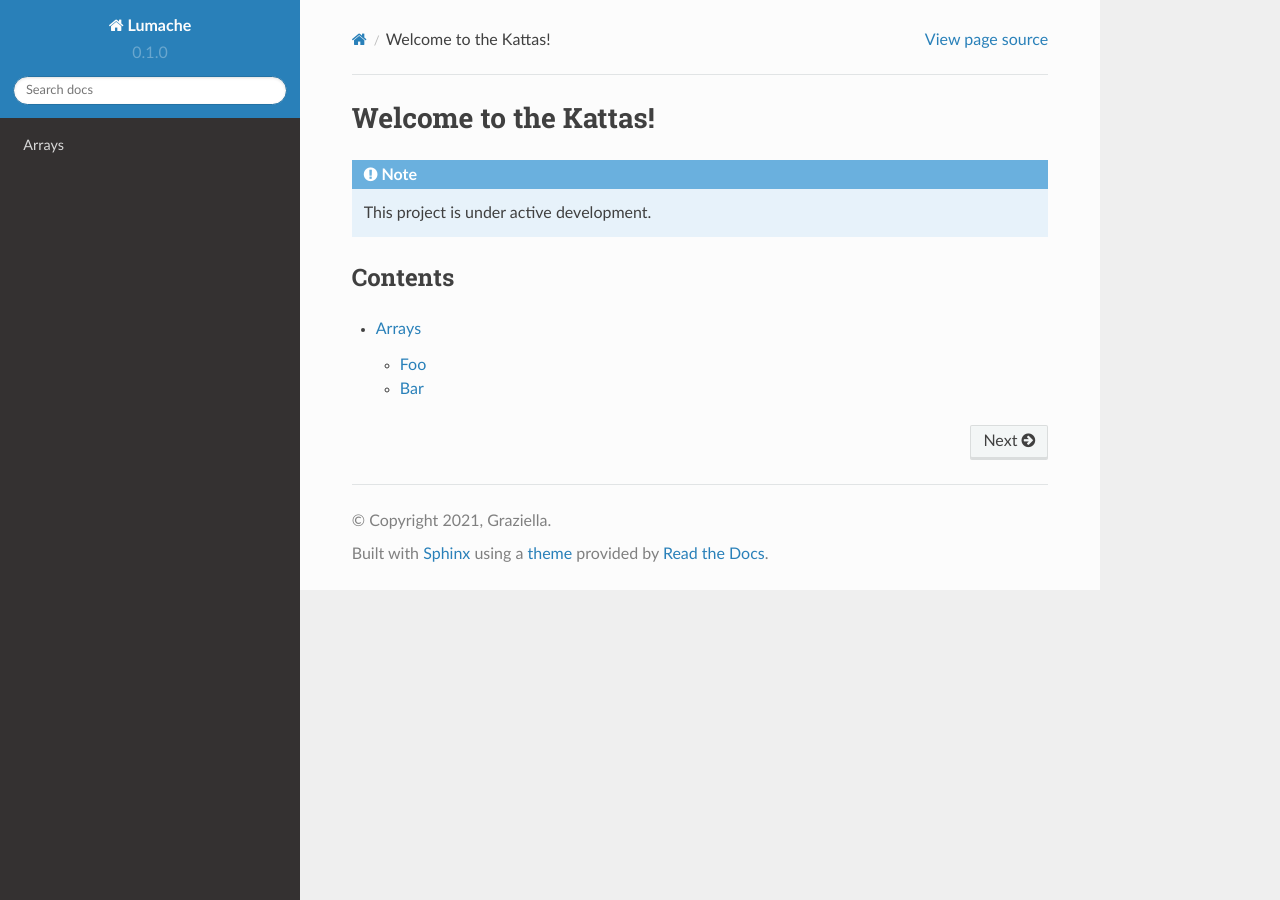
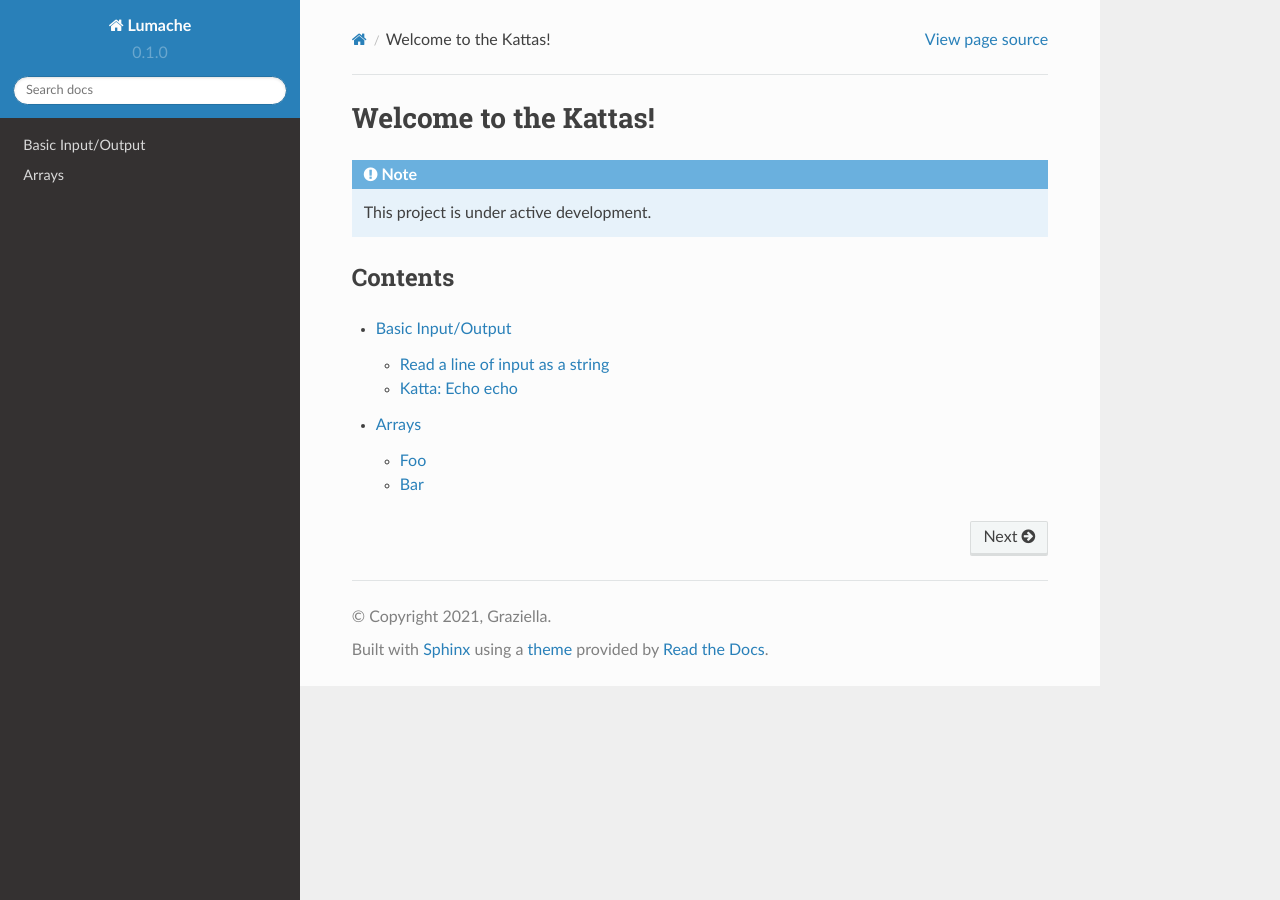
Before and after one commit to thorehusfeldt/kattas, a Sphinx documentation site: the page built from docs/source/index.rst, in a window 1280 px wide. Built offline with Sphinx 7.4.7 and the Read the Docs theme 2.0.0, drawn with Linux system fonts in a browser that asks for light colours.

```diff
--- a/docs/source/index.rst
+++ b/docs/source/index.rst
@@ -10,4 +10,5 @@ Contents
 
 .. toctree::
 
+   io1
    arrays
--- /dev/null
+++ b/docs/source/io1.rst
@@ -0,0 +1,31 @@
+Basic Input/Output
+==================
+
+.. _foo:
+
+Read a line of input as a string
+--------------------------------
+
+
+.. code-block:: python3
+
+   s = input()
+
+
+Katta: Echo echo
+----------------
+
+Read a string, either “Hello” or “Hallo”, and repeat it twice.
+
+Intended solution:
+
+.. code-block:: ../../problems/echoecho/submissions/accepted/th.py
+   :lineno-start: 3
+
+Wrong ideas:
+
+.. code-block:: ../../problems/echoecho/submissions/run_time_error/read_twice.py
+   :lineno-start: 3
+
+.. code-block:: ../../problems/echoecho/submissions/run_time_error/read_twice.py
+   :lineno-start: 3
```
